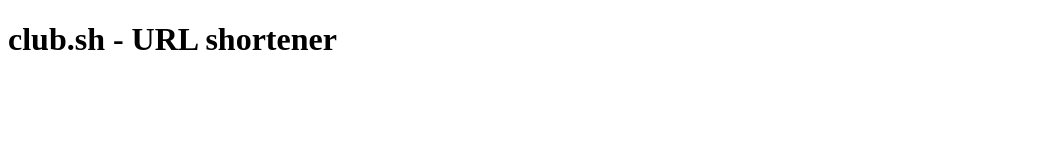
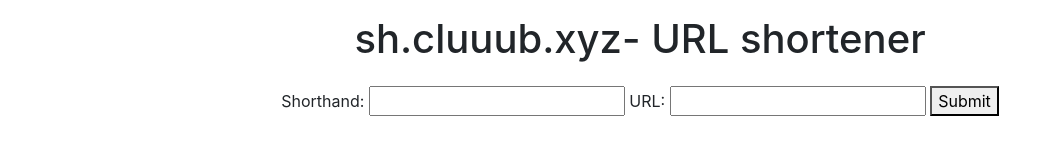
Before and after one commit to niklasstich/urlshrt, a plain HTML site: page index.html in a window 1280 px wide. Shown: the whole page, without its empty margins (0-1053 px from the left). Drawn offline with nearby package versions, Linux system fonts and the light colour scheme.

```diff
--- a/index.html
+++ b/index.html
@@ -1,12 +1,54 @@
 <!DOCTYPE html>
 <html lang="en">
 <head>
+    <meta charset="utf-8">
+    <meta name="viewport" content="width=device-width, initial-scale=1, shrink-to-fit=no">
+    <link rel="stylesheet" href="https://stackpath.bootstrapcdn.com/bootstrap/4.5.2/css/bootstrap.min.css" integrity="sha384-JcKb8q3iqJ61gNV9KGb8thSsNjpSL0n8PARn9HuZOnIxN0hoP+VmmDGMN5t9UJ0Z" crossorigin="anonymous">
     <meta charset="UTF-8">
-    <title>club.sh - URL shortener</title>
+    <title>sh.cluuub.xyz - URL shortener</title>
 </head>
 <body>
     <header>
-        <h1>club.sh - URL shortener</h1>
+        <h1 align="center">sh.cluuub.xyz- URL shortener</h1>
     </header>
+        <div class="container-fluid" align="center" id="form">
+            <label for="shorthand">Shorthand:</label>
+            <input type="text" id="shorthand" name="shorthand">
+            <label for="url">URL:</label>
+            <input type="text" id="url" name="url">
+            <button type="button" id="bsubmit" name="bsubmit" onclick="submit()">Submit</button>
+        </div>
 </body>
+<style>
+    h1 {
+        padding:15px;
+    }
+    .container {
+        padding:25px;
+    }
+</style>
+<script>
+    async function submit(){
+        const shorthand = document.getElementById("shorthand").value
+        const url = document.getElementById("url").value
+
+        const res = await fetch(document.URL, {
+            method: 'POST',
+            headers: {
+                'Content-Type': 'application/json'
+            },
+            body: JSON.stringify({
+                shorthand: shorthand,
+                url: url
+            })
+        });
+        const responseText = await res.text()
+        if(!res.ok){
+            alert(responseText);
+        } else {
+            document.querySelector('#form').innerHTML = responseText;
+        }
+    }
+</script>
+
 </html>
```
Also changed, not shown: 4 other files.
